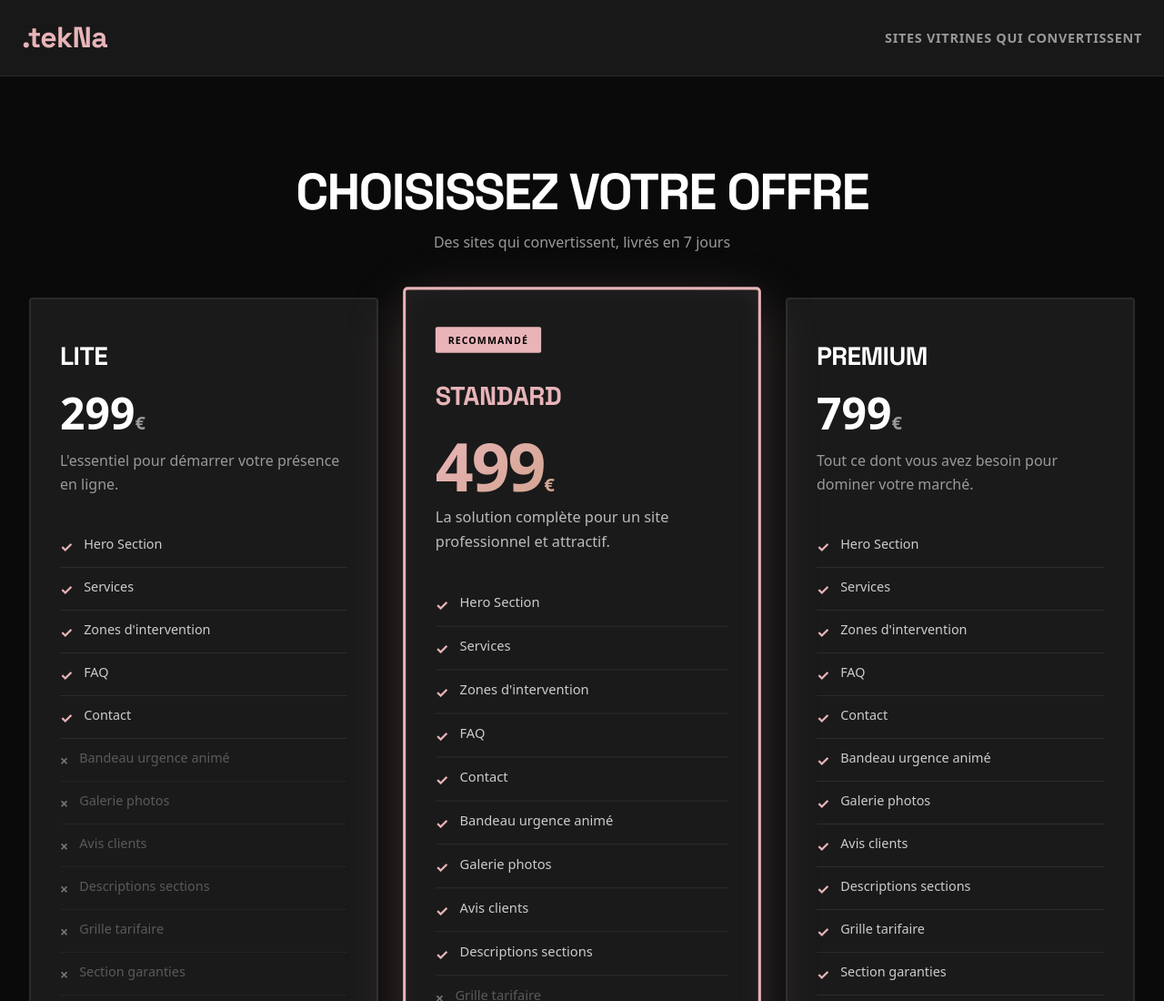
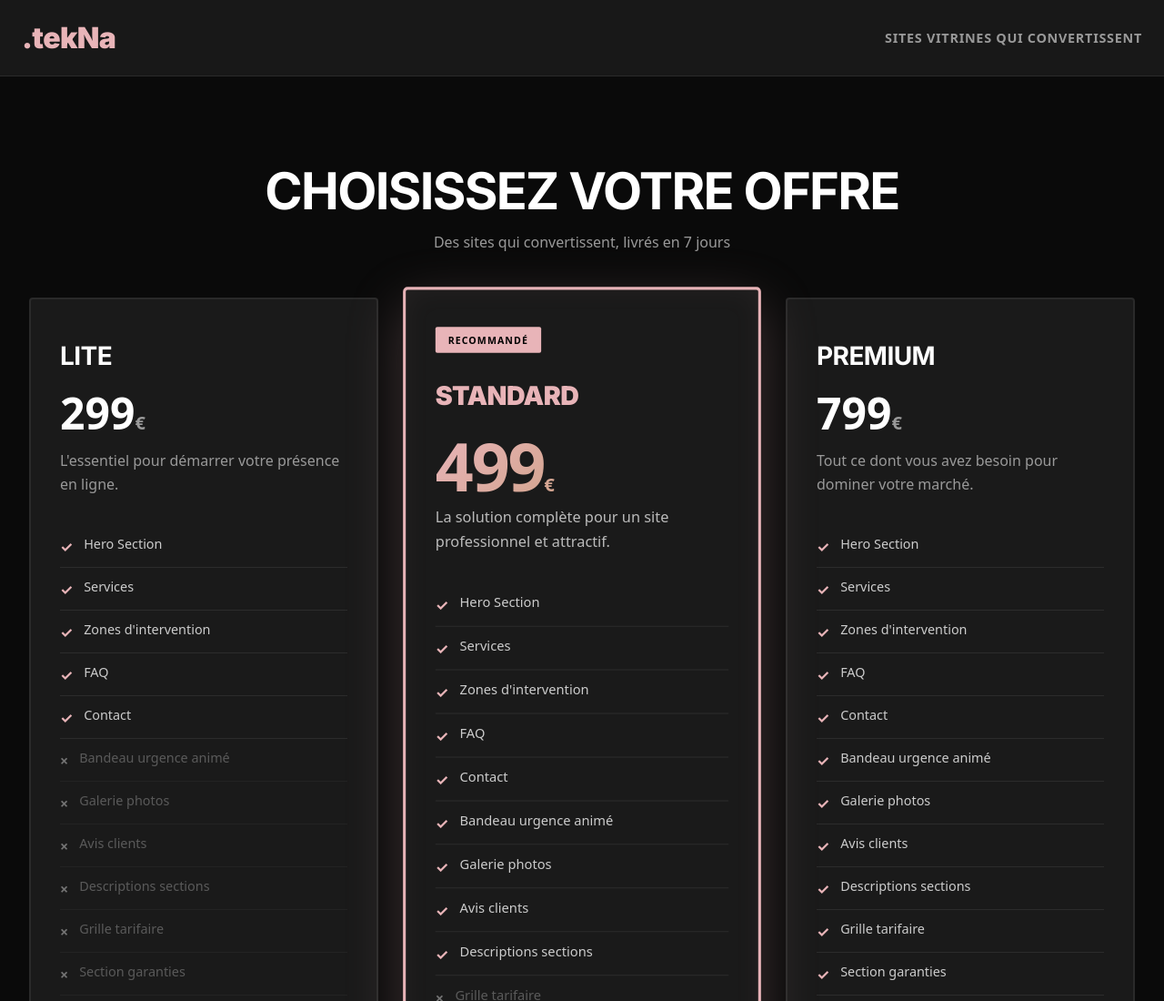
Before and after one commit to saifmiahpro/eleventy-service-starter, an Eleventy site: page src/offres.njk in a window 1280 px wide. Shown: the top 1100 px of the page at 91% size. Built offline with nearby package versions, Linux system fonts and the light colour scheme; Eleventy itself is replaced by a stand-in of ours; files that its build step writes are made by us from their sources.

Commit message:
🎨 fix: Police Inter comme tekna.studio (pas Space Grotesk)
✅ Font correcte identifiée:
- Police 'Inter' trouvée dans le footer tekna.studio
- Remplace Space Grotesk par Inter
- Weights 400, 500, 700, 900 disponibles

💎 Cohérence totale:
- Même font que ton site principal
- .tekNa identique au footer
- Branding unifié partout

✅ Exactement la même typo que tekna.studio

```diff
--- a/src/offres.njk
+++ b/src/offres.njk
@@ -6,7 +6,7 @@
 
 <link rel="preconnect" href="https://fonts.googleapis.com">
 <link rel="preconnect" href="https://fonts.gstatic.com" crossorigin>
-<link href="https://fonts.googleapis.com/css2?family=Space+Grotesk:wght@700;900&display=swap" rel="stylesheet">
+<link href="https://fonts.googleapis.com/css2?family=Inter:wght@400;500;700;900&display=swap" rel="stylesheet">
 
 <style>
   body {
@@ -41,7 +41,7 @@
 
   .navbar-brand {
     color: #E8B4B8;
-    font-family: 'Space Grotesk', -apple-system, BlinkMacSystemFont, sans-serif;
+    font-family: 'Inter', -apple-system, BlinkMacSystemFont, sans-serif;
     font-size: 1.5rem;
     font-weight: 900;
     letter-spacing: -0.02em;
@@ -62,7 +62,7 @@
   }
 
   .hero-offers h1 {
-    font-family: 'Space Grotesk', -apple-system, BlinkMacSystemFont, sans-serif;
+    font-family: 'Inter', -apple-system, BlinkMacSystemFont, sans-serif;
     font-size: 2rem;
     font-weight: 700;
     margin-bottom: 0.75rem;
@@ -138,7 +138,7 @@
   }
 
   .offer-title {
-    font-family: 'Space Grotesk', -apple-system, BlinkMacSystemFont, sans-serif;
+    font-family: 'Inter', -apple-system, BlinkMacSystemFont, sans-serif;
     font-size: 1.75rem;
     font-weight: 700;
     margin-bottom: 1rem;
```
